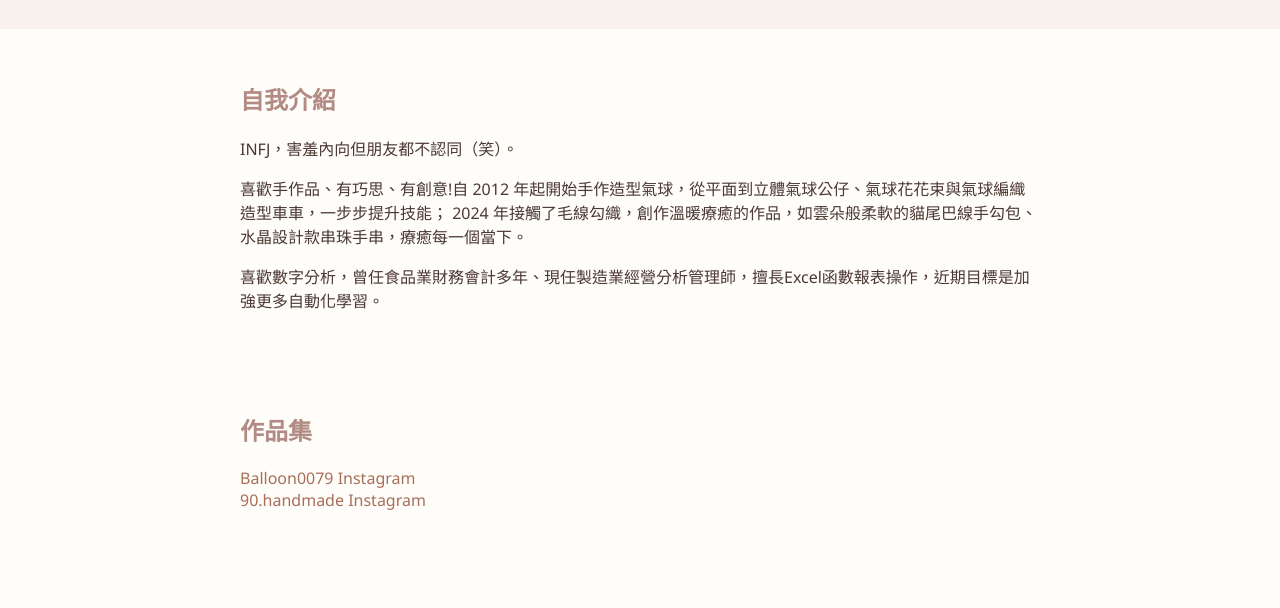
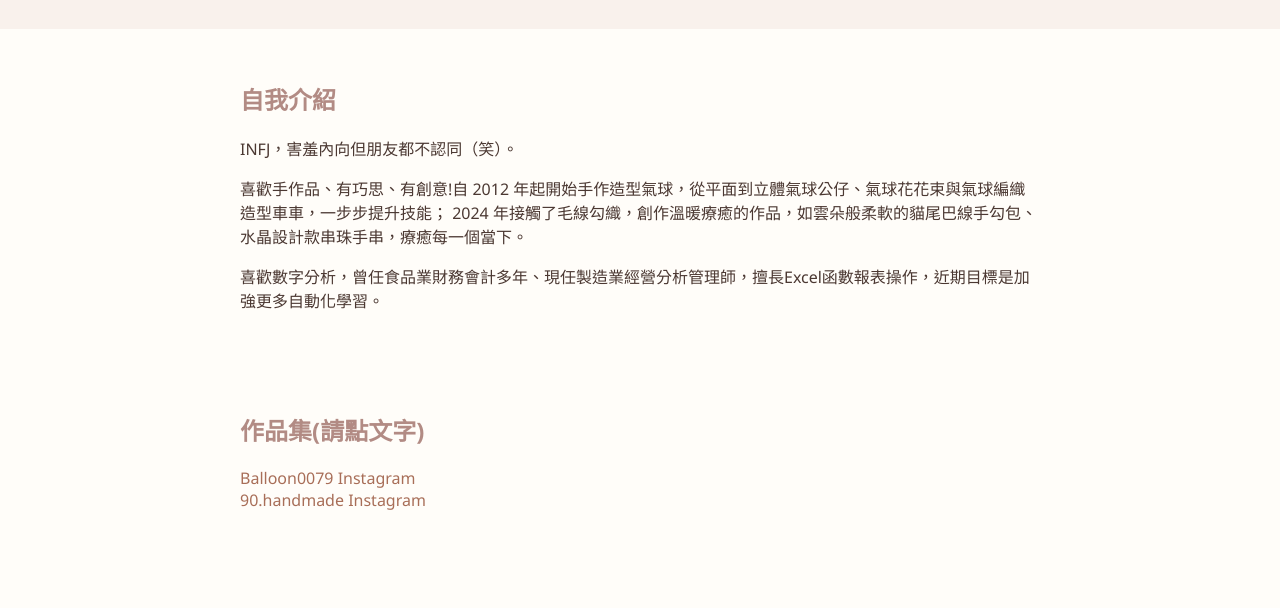
Before and after one commit to chiachiapupu/Jolene, a plain HTML site: page index.html in a window 1280 px wide. Shown: the part 170-778 px from the top of the page. Drawn offline with Linux system fonts and the light colour scheme.

Commit message:
Update index.html

```diff
--- a/index.html
+++ b/index.html
@@ -97,7 +97,7 @@
     </section>
 
     <section>
-        <h2>作品集</h2>
+        <h2>作品集(請點文字)</h2>
         <p>
             <a href="https://www.instagram.com/balloon0079?igsh=Y3Z2b2drajg3NmR3&utm_source=qr" target="_blank">Balloon0079 Instagram</a><br>
             <a href="https://www.instagram.com/90.handmade?igsh=MTJ2ajZheHpwMXF4dQ%3D%3D&utm_source=qr" target="_blank">90.handmade Instagram</a>
```
